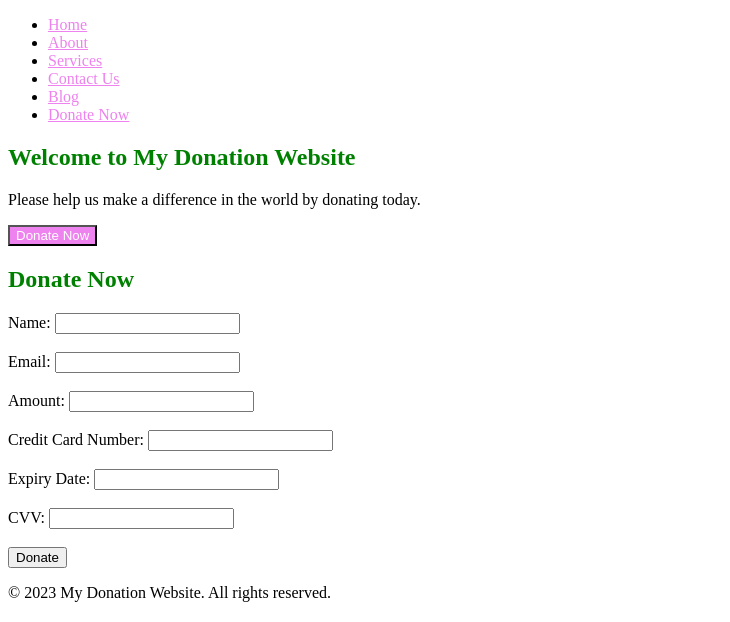
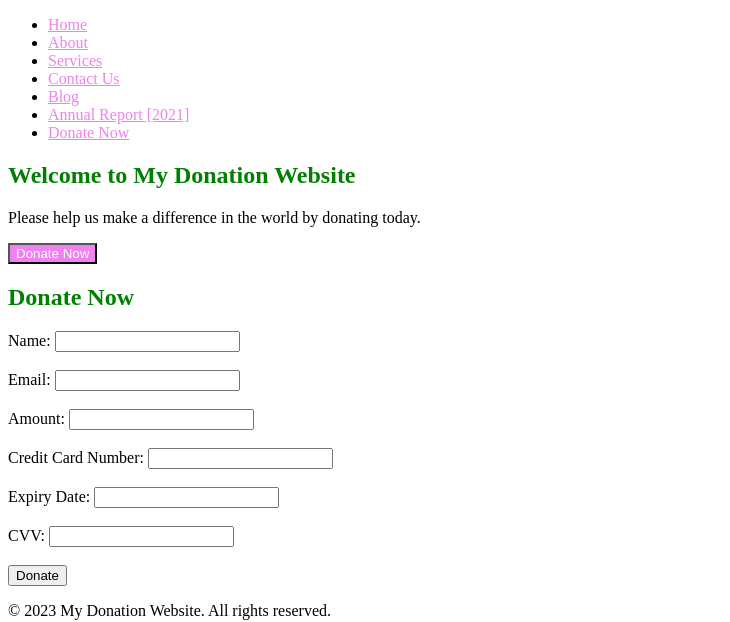
Before and after one commit to Ahmadns7/ahmadns7.github.io, a plain HTML site: page index.htm in a window 1280 px wide. Shown: the top 622 px of the page, without its empty margins (0-730 px from the left). Drawn offline with Linux system fonts and the light colour scheme.

Commit message:
Update index.htm

```diff
--- a/index.htm
+++ b/index.htm
@@ -84,6 +84,7 @@
           <li><a href="services.html">Services</a></li>
           <li><a href="Contact Us.html">Contact Us</a></li>
           <li><a href="blog.html">Blog</a></li>
+          <li><a href="blog.html">Annual Report [2021] </a></li>
           <li><a href="#">Donate Now</a></li>
         </ul>
       </nav>
```
